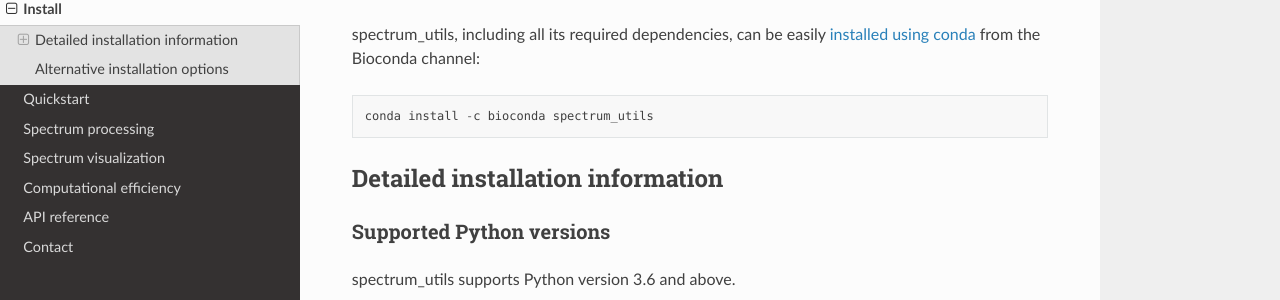
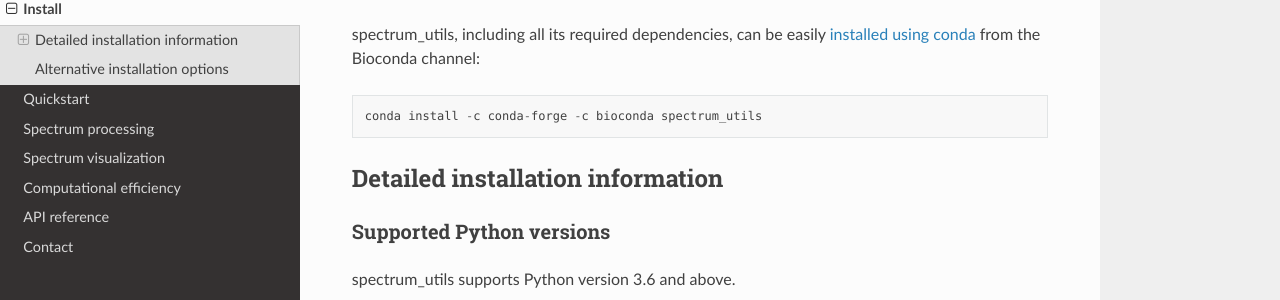
Before and after one commit to bittremieux/spectrum_utils, a Sphinx documentation site: the page built from docs/install.md, in a window 1280 px wide and 900 px high. Shown: the part 137-437 px from the top of the window. Built offline with Sphinx 7.4.7 and the Read the Docs theme 2.0.0, drawn with Linux system fonts in a browser that asks for light colours.

Commit message:
Add conda-forge channel to the installation instructions
Fixes #9.

```diff
--- a/docs/install.md
+++ b/docs/install.md
@@ -4,7 +4,7 @@
 [installed using conda](https://anaconda.org/bioconda/spectrum_utils) from the
 Bioconda channel:
 
-    conda install -c bioconda spectrum_utils
+    conda install -c conda-forge -c bioconda spectrum_utils
 
 ## Detailed installation information
 
```
Also changed, not shown: README.md (+1 -1 lines).
